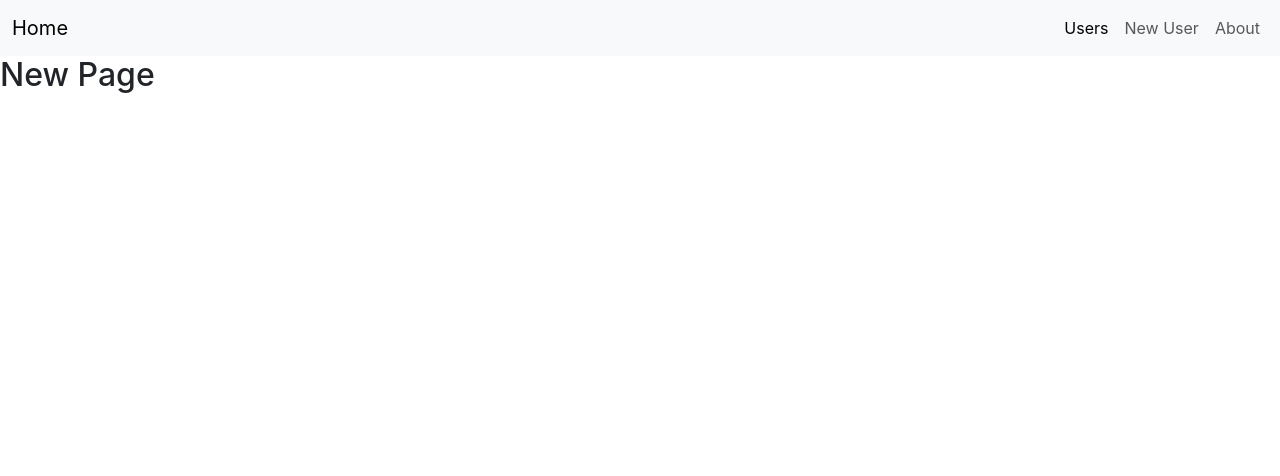
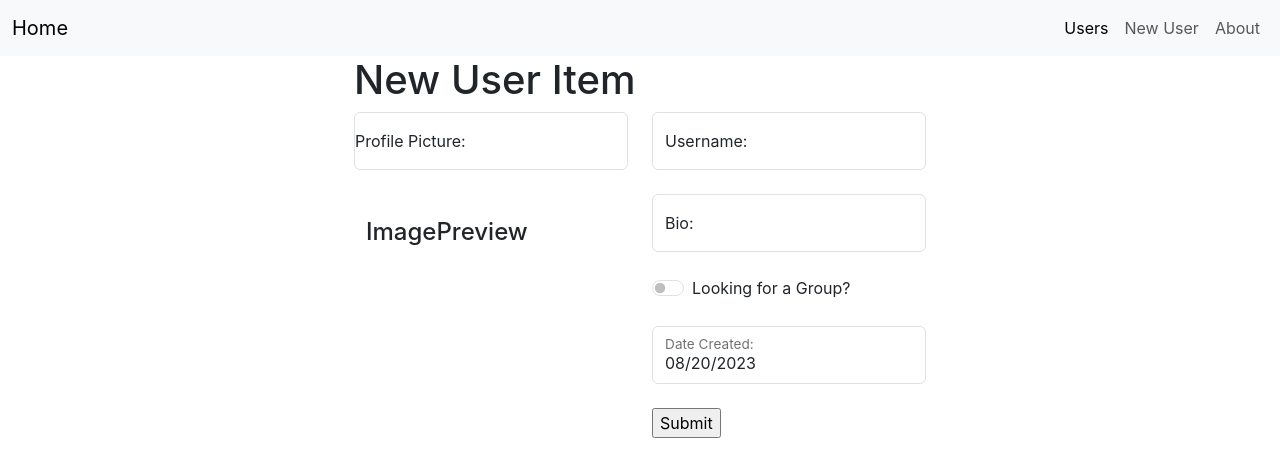
Before and after one commit to antunishdPursuit/events_attending, a React (Create React App) app: page /users/new in a window 1280 px wide. Shown: the top 476 px of the page. Built offline with nearby package versions, Linux system fonts and the light colour scheme; no server answers.

Commit message:
Completed New form compoent

```diff
--- a/src/Components/UserNewForm.js
+++ b/src/Components/UserNewForm.js
@@ -0,0 +1,159 @@
+import { useState } from "react";
+import { useNavigate } from "react-router-dom";
+import axios from "axios";
+const API = process.env.REACT_APP_API_URL;
+
+function UsersNewForm() {
+  const navigate = useNavigate();
+  const currentDate = new Date();
+  const formattedDate = currentDate.toISOString().split('T')[0]; // Format as yyyy-mm-dd
+  const [selectedImage, setSelectedImage] = useState('');
+  const [user, setUser] = useState({
+    profile_picture: "",
+    username: "",
+    bio: "",
+    looking_for_group: false,
+    date_created: formattedDate,
+  });
+
+  const addUser = (newUser) => {
+    axios
+      .post(`${API}/users`, newUser)
+      .then(
+      (res) => {
+      navigate(`/users`);
+      })
+      .catch((c) => {
+        console.error("catch", c)
+      });
+  };
+
+  const handleTextChange = (event) => {
+    if(event.target.id === "profile_picture"){
+        const test = event.target.value.split(".")
+        const test1 = test[test.length - 1]
+        if (test1 === "jpg" || test1 === "jpeg" || test1 === "png" ){
+            // Figured out how to get to the image src but unable to create a deafult picture with there is an invalid src
+            // let imageSrc = event.target.offsetParent.children[2].children[1].children[0].src
+            setSelectedImage(event.target.value);
+        }
+    }
+    setUser({ ...user, [event.target.id]: event.target.value });
+
+  };
+
+
+  const handleCheckboxChange = () => {
+    setUser({ ...user, looking_for_group: !user.looking_for_group });
+  }
+
+  const handleSubmit = (event) => {
+    event.preventDefault();
+    const test = user.profile_picture.split(".")
+    const test1 = test[test.length - 1]
+    if (
+      test1 === "jpg" ||
+      test1 === "jpeg" ||
+      test1 === "png"
+    ) {
+        addUser(user)
+    } else {
+        window.confirm(".jpg, .jpeg, and .png are the only supported image types.")
+    }
+  };
+
+  // Displaying an image
+  function addDefaultSrc(ev){
+    ev.target.src = 'https://upload.wikimedia.org/wikipedia/commons/thumb/5/5f/Red_X.svg/2048px-Red_X.svg.png'
+  }
+
+  return (
+    <div className="row justify-content-md-center">
+      <div className="col-md-auto">
+        <h1>New User Item</h1>
+        <form onSubmit={handleSubmit}>
+            <div className="row">
+                <div className="form-floating col-6">
+                    <input
+                    id="profile_picture"
+                    type="text"
+                    value={user.profile_picture}
+                    onChange={handleTextChange}
+                    className="form-control"
+                    placeholder="profile_picture"
+                    required
+                    />
+                    <label htmlFor="profile_picture">Profile Picture:</label>
+                <div className="container mt-5" id="imagePreviewParent">
+                    <h4>ImagePreview</h4>
+                    <div className="image-preview" id="imagePreview">
+                        {selectedImage && <img onError={addDefaultSrc} src={selectedImage} alt="Preview" className="img-fluid" />}
+                    </div>
+                </div>
+            </div>
+
+                <br></br>
+                <div className="col-auto">
+                <div className="form-floating">
+                    <input
+                    id="username"
+                    type="text"
+                    value={user.username}
+                    onChange={handleTextChange}
+                    className="form-control"
+                    placeholder="username:"
+                    required
+                    />
+                    <label htmlFor="username">Username:</label>
+                </div>
+                    <br></br>
+                <div className="form-floating">
+                    <input
+                    id="bio"
+                    type="text"
+                    value={user.bio}
+                    onChange={handleTextChange}
+                    className="form-control"
+                    placeholder="bio"
+                    required
+                    />
+                    <label htmlFor="bio">Bio:</label>
+                </div>
+                    <br></br>
+                <div className="form-check form-switch">
+                    <input
+                    id="looking_for_group"
+                    type="checkbox"
+                    value={user.looking_for_group}
+                    checked={user.looking_for_group}
+                    onChange={handleCheckboxChange}
+                    className="form-check-input"
+                    />
+                    <label className="form-check-label" htmlFor="looking_for_group">Looking for a Group?</label>
+                </div>
+                    <br></br>
+                <div className="form-floating">
+                    <input
+                    id="date_created"
+                    type="date"
+                    value={formattedDate}
+                    onChange={handleTextChange}
+                    className="form-control"
+                    placeholder="date_created:"
+                    readOnly
+                    required
+                    />
+                    <label htmlFor="date_created">Date Created:</label>
+                </div>
+                    <br></br>
+                <input type="submit" />
+                </div>
+
+            </div>
+        </form>
+      </div>
+    </div>
+  );
+}
+
+export default UsersNewForm;
--- a/src/Pages/New.js
+++ b/src/Pages/New.js
@@ -1,10 +1,9 @@
-// import UserNewForm from "../Components/UserNewForm";
+import UserNewForm from "../Components/UserNewForm";
 
 function New() {
     return (
-        <div>
-            <h2>New Page</h2>
-            {/* <UserNewForm /> */}
+        <div className="container">
+            <UserNewForm />
         </div>
     );
 }
```
